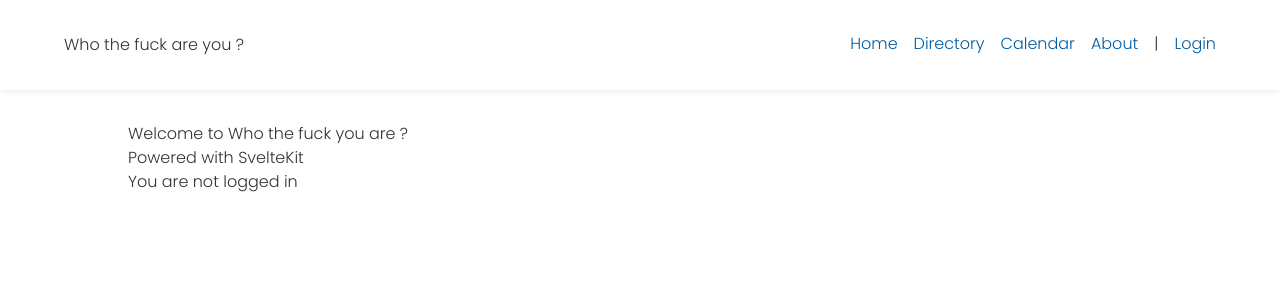
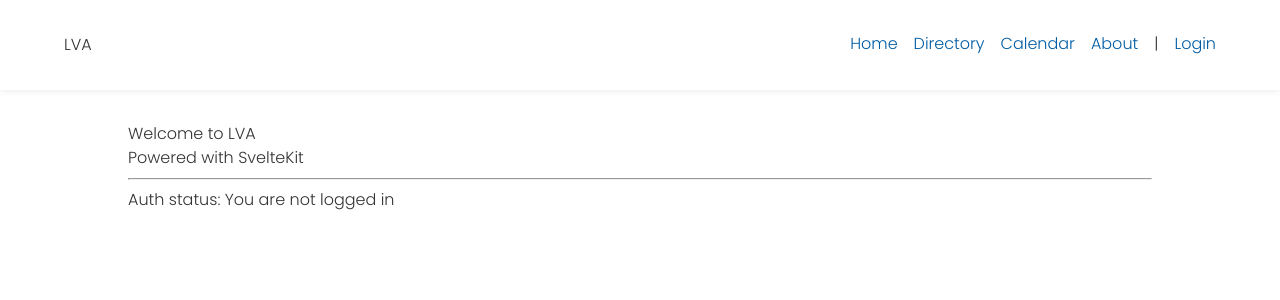
Before and after one commit to ValMgr/sveltekit_crashtest, a SvelteKit app: page / in a window 1280 px wide. Shown: the top 300 px of the page. Built offline with nearby package versions, Linux system fonts and the light colour scheme.

Commit message:
[FIX] Redirect to home when succesfully logged in

```diff
--- a/src/data/Auth.json
+++ b/src/data/Auth.json
@@ -1,5 +1,5 @@
 [
-	{ "id": 0, "email": "admin@wtfay.com", "username": "Admin", "password": "iamtheadmin" },
+	{ "id": 0, "email": "admin@lva.com", "username": "Admin", "password": "iamtheadmin" },
 	{ "id": 1, "email": "cwoofendell0@flavors.me", "username": "Carly", "password": "KlEC9pwbFj8y" },
 	{ "id": 2, "email": "rpollock1@home.pl", "username": "Rozina", "password": "t7mfRGo5xp" },
 	{ "id": 3, "email": "jollis2@stumbleupon.com", "username": "Jonie", "password": "XNHvgh0" },
--- a/src/routes/+layout.svelte
+++ b/src/routes/+layout.svelte
@@ -8,7 +8,7 @@
 </script>
 
 <header>
-  <h1>Who the fuck are you ?</h1>
+  <h1>LVA</h1>
   <nav>
     <Link href="/">Home</Link>
     <Link href="/directory">Directory</Link>
--- a/src/routes/+page.svelte
+++ b/src/routes/+page.svelte
@@ -1,14 +1,18 @@
 <script lang="ts">
-  import { session } from '@/lib/services/auth';
+	import { session } from '@/lib/services/auth';
 
-  const isLogged: boolean = !!$session;
+	const isLogged: boolean = !!$session;
 </script>
 
-<h1>Welcome to Who the fuck you are ?</h1>
+<h1>Welcome to LVA</h1>
 <p>Powered with SvelteKit</p>
 
-  {#if isLogged}
-    <p>You are logged in</p>
-  {:else}
-    <p>You are not logged in</p>
-  {/if}
+<hr />
+<p>
+	Auth status:
+	{#if isLogged}
+		You are logged in
+	{:else}
+		You are not logged in
+	{/if}
+</p>
--- a/src/routes/directory/+page.ts
+++ b/src/routes/directory/+page.ts
@@ -4,7 +4,7 @@ import { isAuth } from '@/lib/services/auth';
 import { redirect } from '@sveltejs/kit';
 import { session } from '@/lib/services/auth';
 
-export const load: PageLoad = async (page) => {
+export const load: PageLoad = async () => {
 	if (!isAuth()) {
 		throw redirect(302, '/login');
 	}
@@ -14,7 +14,7 @@ export const load: PageLoad = async (page) => {
 	const users: Person[] = await fetch('/src/data/Users.json')
 		.then((res) => res.json())
 		.catch((err) => {
-			console.log(err);
+			console.error(err);
 			return [];
 		});
 
```
Also changed, not shown: src/routes/login/+page.svelte (+4 -3 lines).
